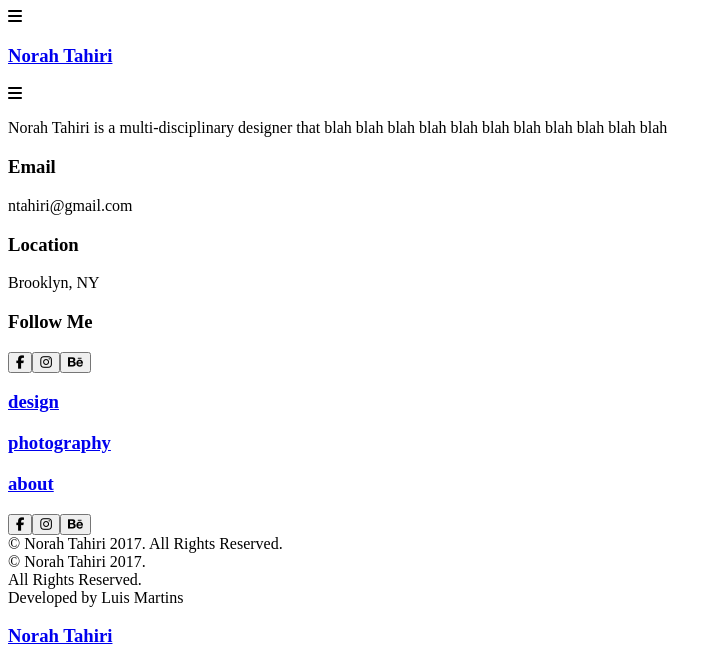
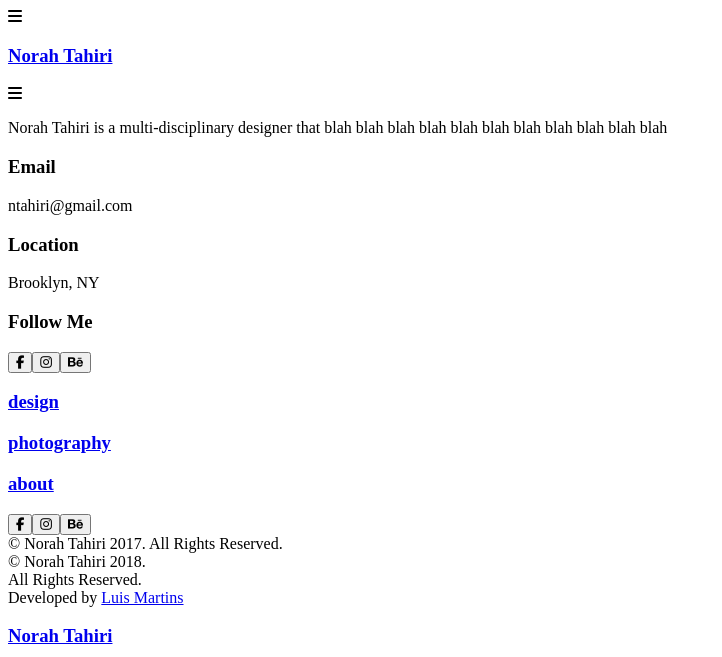
Before and after one commit to lmartins91/norah-tahiri-portfolio, a React app: page / in a window 1280 px wide. Shown: the top 657 px of the page, without its empty margins (0-722 px from the left). Built offline with nearby package versions, Linux system fonts and the light colour scheme; what react-render-html would draw is missing.

Commit message:
Changed copyright year and pointing to my github

```diff
--- a/src/containers/menu.js
+++ b/src/containers/menu.js
@@ -74,9 +74,9 @@ export class Menu extends Component {
                     </div>
                     <div>
                         <div className="hidden-mobile hidden-tablet">© Norah Tahiri 2017. All Rights Reserved.</div>
-                        <div className="hidden-desktop">© Norah Tahiri 2017.</div>
+                        <div className="hidden-desktop">© Norah Tahiri 2018.</div>
                         <div className="hidden-desktop">All Rights Reserved.</div>
-                        <div>Developed by Luis Martins</div>
+                        <div>Developed by <a href="https://github.com/lmartins91">Luis Martins</a></div>
                     </div>
                 </div>
             </div>
--- a/src/styles/components/menu.scss
+++ b/src/styles/components/menu.scss
@@ -177,6 +177,7 @@
 
             div { font-size: 13px; }
             .social-links-container { margin-bottom: 10px; }
+            a, a:visited { color: white; }
         }
     }
 }
```
